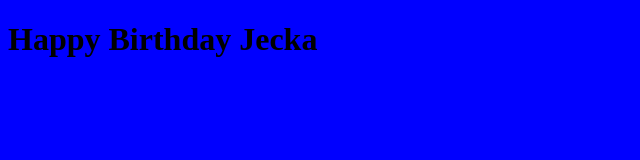
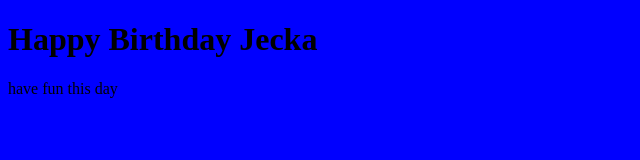
Before and after one commit to Andrew812/practice, a plain HTML site: page index.html in a window 1280 px wide. Shown: the whole page, without its empty margins (0-640 px from the left). Drawn offline with Linux system fonts and the light colour scheme.

```diff
--- a/index.html
+++ b/index.html
@@ -10,6 +10,7 @@
 <body>
     <div class="text">
         <h1>Happy Birthday Jecka</h1>
+        <p>have fun this day</p>
     </div>
 </body>
 </html>
```
